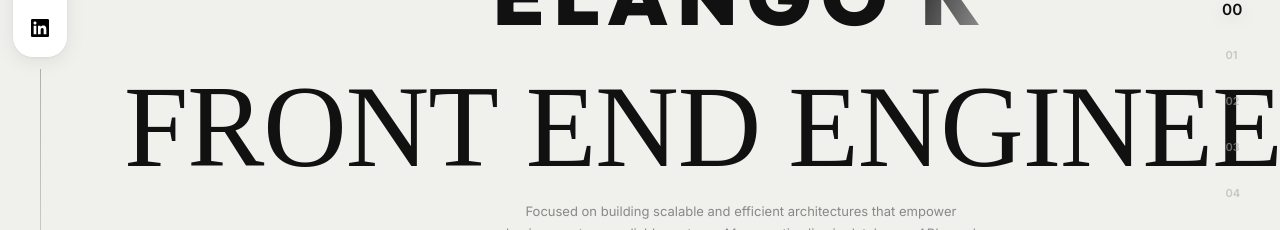
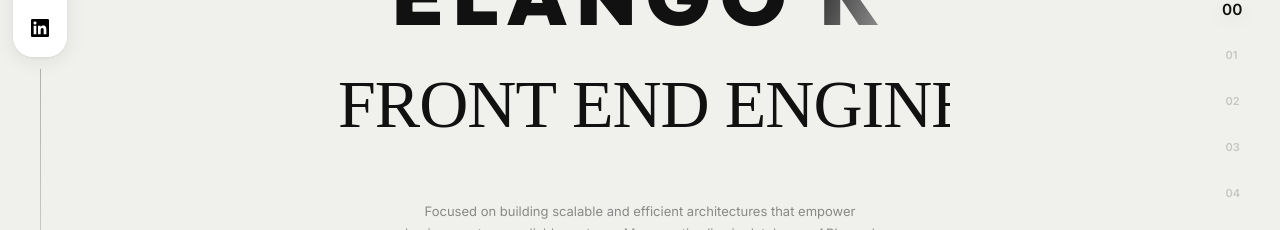
Before and after one commit to elangokumar8031/profile, a React (Vite) app: page / in a window 1280 px wide. Shown: the part 253-483 px from the top of the page. Built offline with nearby package versions, Linux system fonts and the light colour scheme; no server answers; a web font is replaced by a local one.

Commit message:
fix: constrain hero-title-pressure width to prevent TextPressure overflow

```diff
--- a/src/components/HeroSection.css
+++ b/src/components/HeroSection.css
@@ -26,12 +26,15 @@
   text-align: center;
 }
 
-/* TextPressure wrapper — stable height so sizing algorithm has room to work */
+/* TextPressure wrapper — constrained width so the font size formula stays sane */
 .hero-title-pressure {
   width: 100%;
+  max-width: 620px;      /* matches HeroText max-width so font size is correct */
+  margin: 0 auto 20px;
   height: clamp(70px, 10vw, 110px);
-  margin-bottom: 20px;
-  touch-action: pan-y; /* allow vertical scroll on mobile */
+  overflow: hidden;      /* prevent variable-font wide glyphs from spilling out */
+  padding: 0 4px;
+  touch-action: pan-y;   /* allow vertical scroll on mobile */
 }
 
 /* Override letter-spacing on the h2 generated by TextPressure */
```
